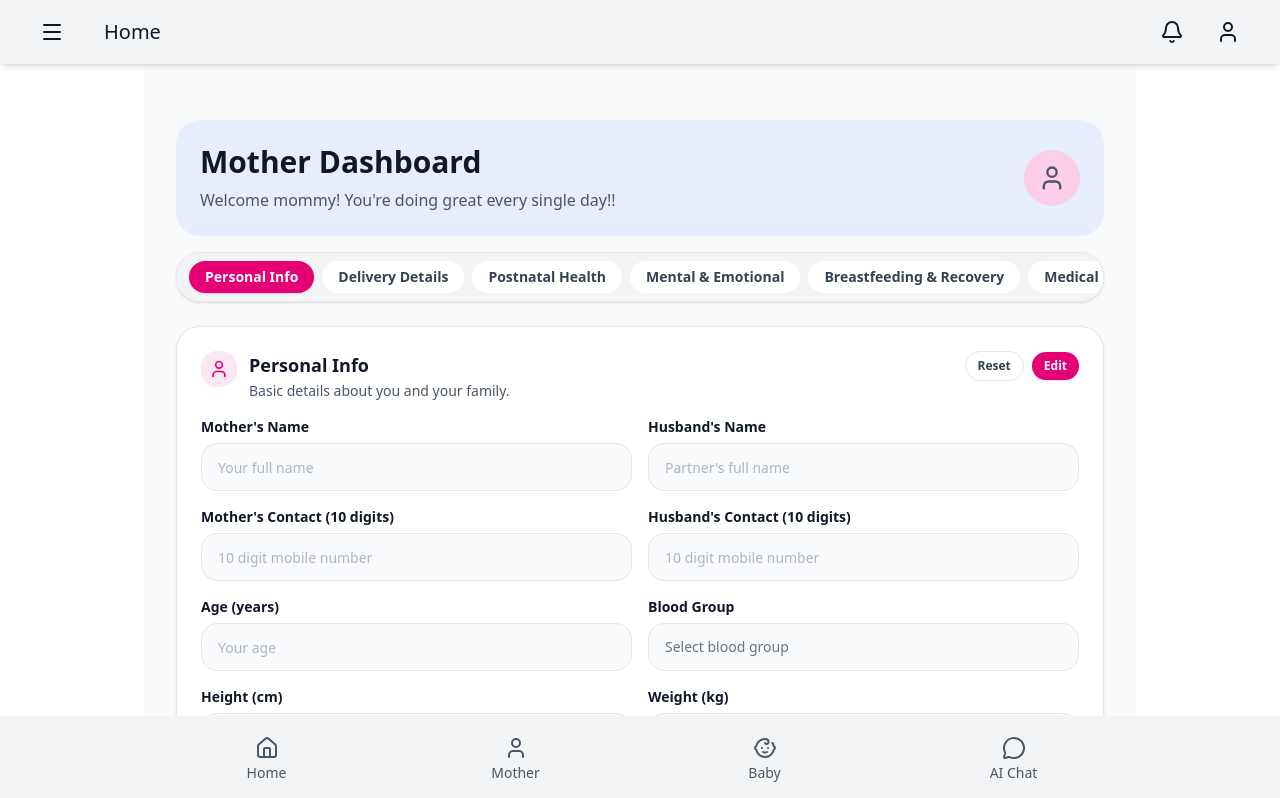
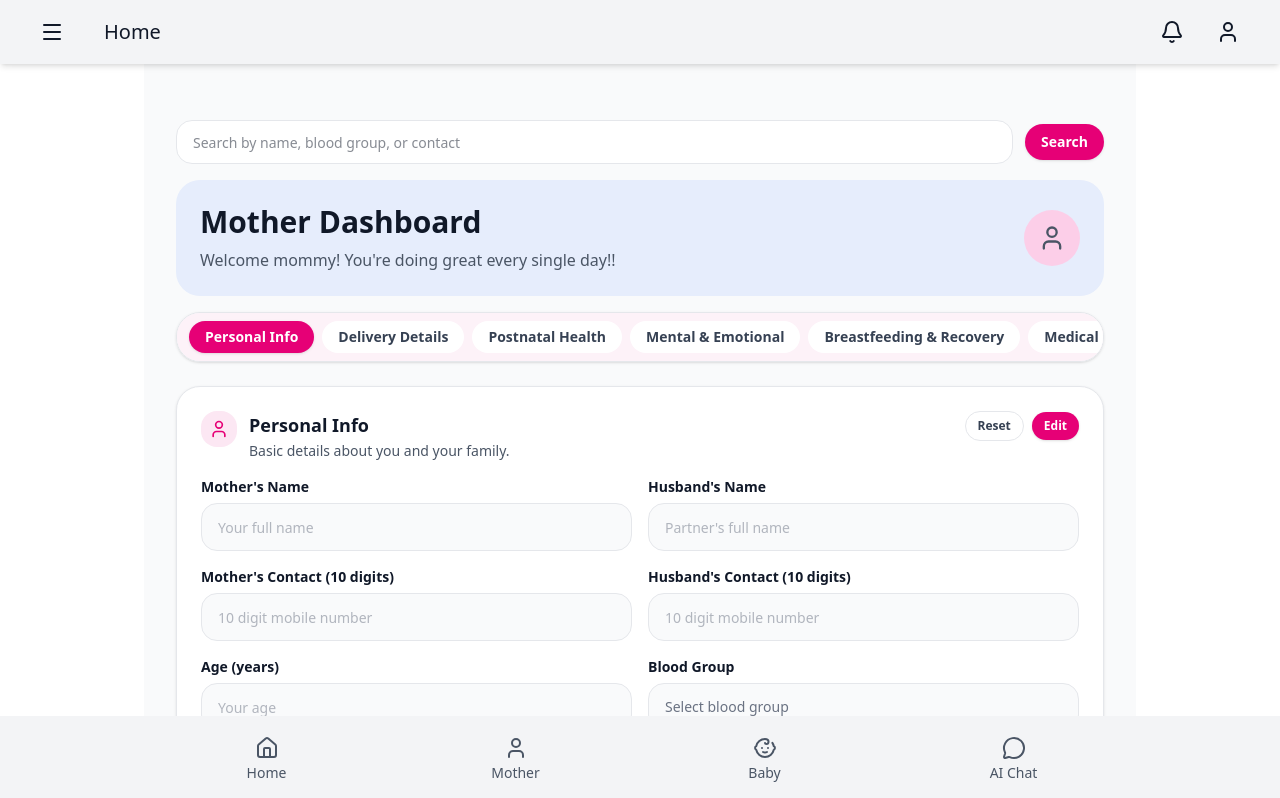
Before and after one commit to Maatrava/frontend, a React (Vite) app: page /mother-form in a window 1280 px wide. Shown: the top 798 px of the page. Built offline with nearby package versions, Linux system fonts and the light colour scheme.

Commit message:
feat: section search and navigation

```diff
--- a/src/pages/MotherForm.jsx
+++ b/src/pages/MotherForm.jsx
@@ -309,6 +309,7 @@ export default function MotherForm() {
   const [errors, setErrors] = useState({});
   const toastTimerRef = useRef(null);
   const [isSaving, setIsSaving] = useState(false);
+  const [searchTerm, setSearchTerm] = useState("");
 
   // navigates to main dashboard
   const handleBlueBoxClick = () => {
@@ -318,9 +319,10 @@ export default function MotherForm() {
   useEffect(() => {
     const raw = localStorage.getItem(STORAGE_KEY);
     const parsed = raw ? safeParseJson(raw) : null;
-    const merged = parsed && typeof parsed === "object"
-      ? { ...emptyMotherForm, ...parsed }
-      : emptyMotherForm;
+    const merged =
+      parsed && typeof parsed === "object"
+        ? { ...emptyMotherForm, ...parsed }
+        : emptyMotherForm;
     setForm(merged);
     setSavedData(merged);
   }, []);
@@ -423,7 +425,7 @@ export default function MotherForm() {
       try {
         await apiClient("/mother-form", { body: payload });
       } catch {
-        // backend call
+        // backend call (optional)
       }
 
       setEditingSection(null);
@@ -431,6 +433,59 @@ export default function MotherForm() {
     } finally {
       setIsSaving(false);
     }
+  };
+
+  const handleSearch = () => {
+    const term = searchTerm.trim();
+    if (!term) {
+      showToast("Type something to search.", "info");
+      return;
+    }
+
+    const lower = term.toLowerCase();
+
+    // 1) keyword-based redirects (field names / labels)
+    const keywordMap = [
+      { tab: "personal", keywords: ["personal", "name", "husband", "contact", "blood", "group", "height", "weight", "allergy", "food", "medicine", "emergency", "age", "dob"] },
+      { tab: "delivery", keywords: ["delivery", "mode", "duration", "complication", "place", "time", "date"] },
+      { tab: "postnatal", keywords: ["postnatal", "bp", "pressure", "hemoglobin", "hb", "sugar", "blood sugar", "temp", "temperature", "pulse", "bleeding", "pain"] },
+      { tab: "mental", keywords: ["mental", "mood", "depression", "postpartum", "support", "emotional"] },
+      { tab: "breastfeeding", keywords: ["breast", "breastfeeding", "appetite", "sleep", "bowel", "urinary", "recovery"] },
+      { tab: "medical", keywords: ["medical", "history", "medication", "medications", "conditions", "allergies", "pregnancy"] },
+      { tab: "followup", keywords: ["follow", "follow-up", "follow up", "discharge", "doctor", "notes", "instructions", "next"] },
+    ];
+
+    let matchedTab = null;
+    for (const item of keywordMap) {
+      if (item.keywords.some((k) => lower.includes(k))) {
+        matchedTab = item.tab;
+        break;
+      }
+    }
+
+    // 2) value-based redirects (search inside saved/current entries)
+    if (!matchedTab) {
+      const entries = Object.entries(form || {});
+      for (const [key, value] of entries) {
+        if (!value) continue;
+        if (String(value).toLowerCase().includes(lower)) {
+          for (const [tabKey, fields] of Object.entries(SECTION_FIELDS)) {
+            if (fields.includes(key)) {
+              matchedTab = tabKey;
+              break;
+            }
+          }
+        }
+        if (matchedTab) break;
+      }
+    }
+
+    if (matchedTab) {
+      setActiveTab(matchedTab);
+      return;
+    }
+
+    showToast("No match found.", "info");
   };
 
   const isSectionEditing = (key) => editingSection === key;
@@ -452,6 +507,25 @@ export default function MotherForm() {
       <div className="pt-16">
         <div className="max-w-6xl mx-auto px-4 sm:px-6 py-6 space-y-6">
           <header className="space-y-4">
+            {/* search row */}
+            <div className="flex flex-col sm:flex-row gap-3 items-stretch sm:items-center">
+              <div className="flex-1">
+                <input
+                  type="text"
+                  value={searchTerm}
+                  onChange={(e) => setSearchTerm(e.target.value)}
+                  placeholder="Search by name, blood group, or contact"
+                  className="w-full h-11 rounded-2xl px-4 text-sm bg-white border border-gray-200 text-gray-900 focus:outline-none focus:ring-2 focus:ring-pink-200 focus:border-pink-200"
+                />
+              </div>
+              <button
+                type="button"
+                onClick={handleSearch}
+                className="px-4 py-2 rounded-full bg-pink-600 text-white text-sm font-semibold shadow-sm hover:bg-pink-700 active:scale-95 transition"
+              >
+                Search
+              </button>
+            </div>
             {/* blue box - click to go to main dashboard */}
             <div
               onClick={handleBlueBoxClick}
@@ -471,7 +545,7 @@ export default function MotherForm() {
             </div>
 
             {/* nav tab */}
-            <nav className="bg-gray-100 rounded-3xl border border-gray-200 shadow-sm px-3 py-2 scrollbar-hide overflow-x-auto">
+            <nav className="bg-pink-50 rounded-3xl border border-gray-200 shadow-sm px-3 py-2 overflow-x-auto scrollbar-hide">
               <div className="flex items-center gap-2 min-w-max">
                 {tabs.map((tab) => (
                   <button
@@ -889,6 +963,7 @@ export default function MotherForm() {
           </div>
         </div>
       ) : null}
+
     </div>
   );
 }
--- a/src/pages/MotherMainDashboard.jsx
+++ b/src/pages/MotherMainDashboard.jsx
@@ -10,6 +10,10 @@ export default function MotherMainDashboard() {
 
   const handleFillFormClick = () => {
     nav("/mother-form");
+  };
+
+  const handleAppointmentClick = () => {
+    nav("/appointments");
   };
 
   return (
@@ -50,7 +54,10 @@ export default function MotherMainDashboard() {
           {/* form and appo. */}
           <div className="grid grid-cols-1 sm:grid-cols-2 gap-4">
             {/* appointment box */}
-            <div className="bg-gradient-to-br from-pink-50 to-pink-100 rounded-3xl p-6">
+            <div
+              onClick={handleAppointmentClick}
+              className="bg-gradient-to-br from-pink-50 to-pink-100 rounded-3xl p-6 cursor-pointer hover:from-pink-100 hover:to-pink-200 transition-colors"
+            >
               <Calendar className="w-8 h-8 text-pink-600 mb-3" />
               <h3 className="font-semibold text-gray-800">Next Appointment</h3>
               <p className="text-sm text-gray-600 mt-1">No upcoming appointments</p>
```
